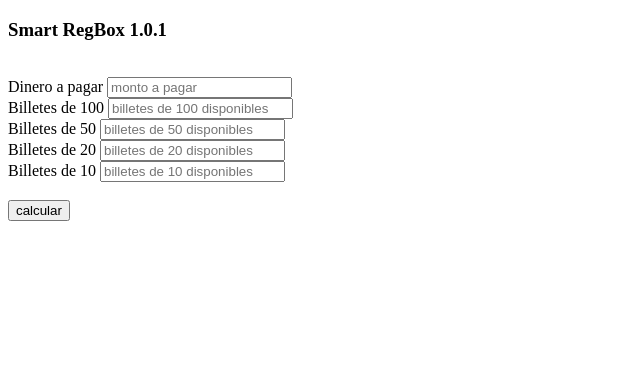
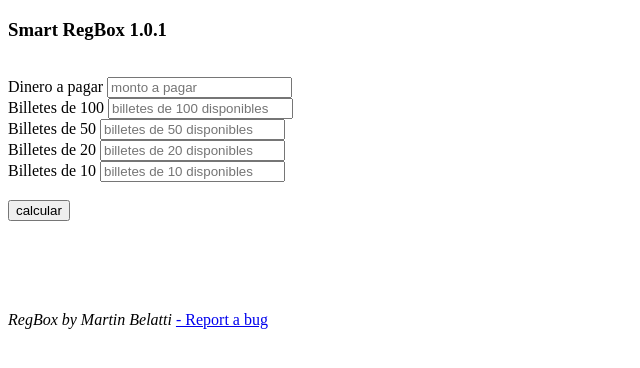
Before and after one commit to BelattiMartinE/kataCajaRegistradora, a plain HTML site: page index.html in a window 1280 px wide. Shown: the whole page, without its empty margins (0-640 px from the left). Drawn offline with Linux system fonts and the light colour scheme.

Commit message:
add info

```diff
--- a/index.html
+++ b/index.html
@@ -40,6 +40,12 @@
 
 
     </div>
+    <br><br><br><br>
+<footer>
+    <div>
+        <i>RegBox by Martin Belatti  </i><a href="https://github.com/BelattiMartinE/kataCajaRegistradora/issues"> - Report a bug</a>
+    </div>
+</footer>
 
     <script type = "text/javascript" src="billetes.js"></script>
 </body>
```
